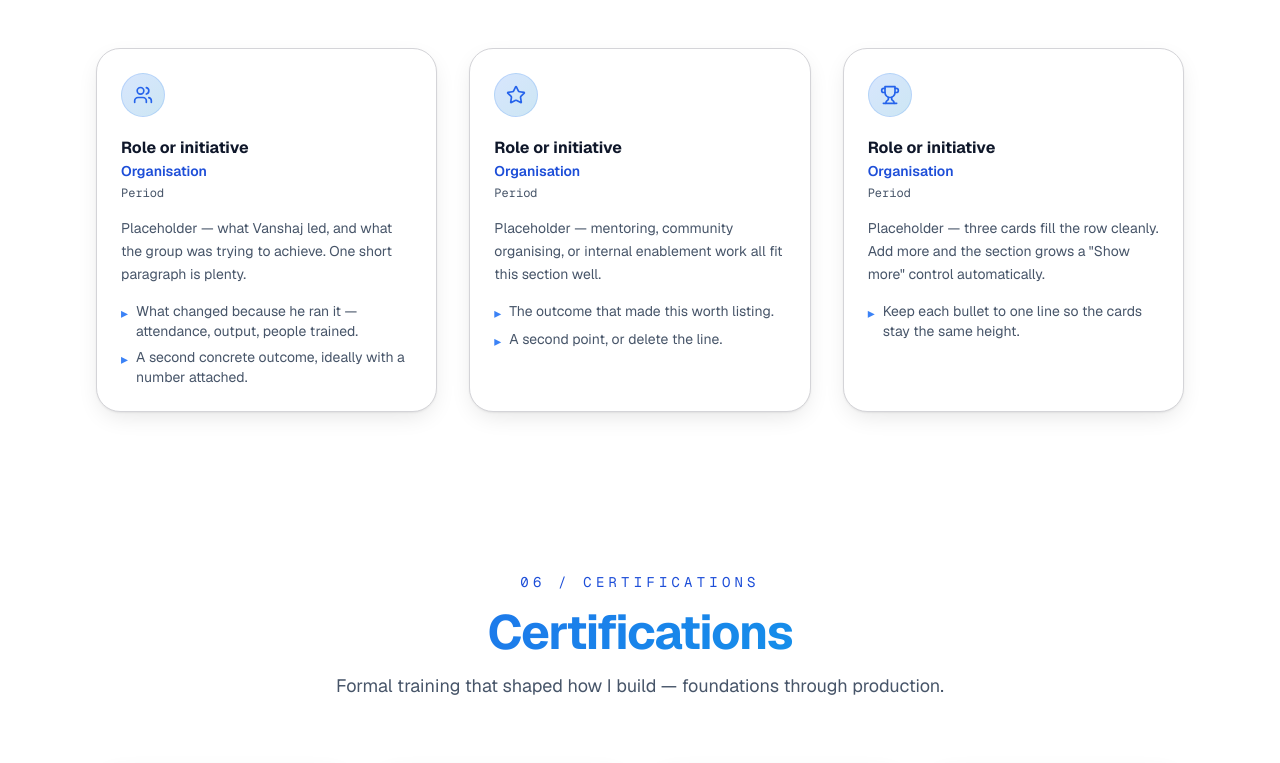
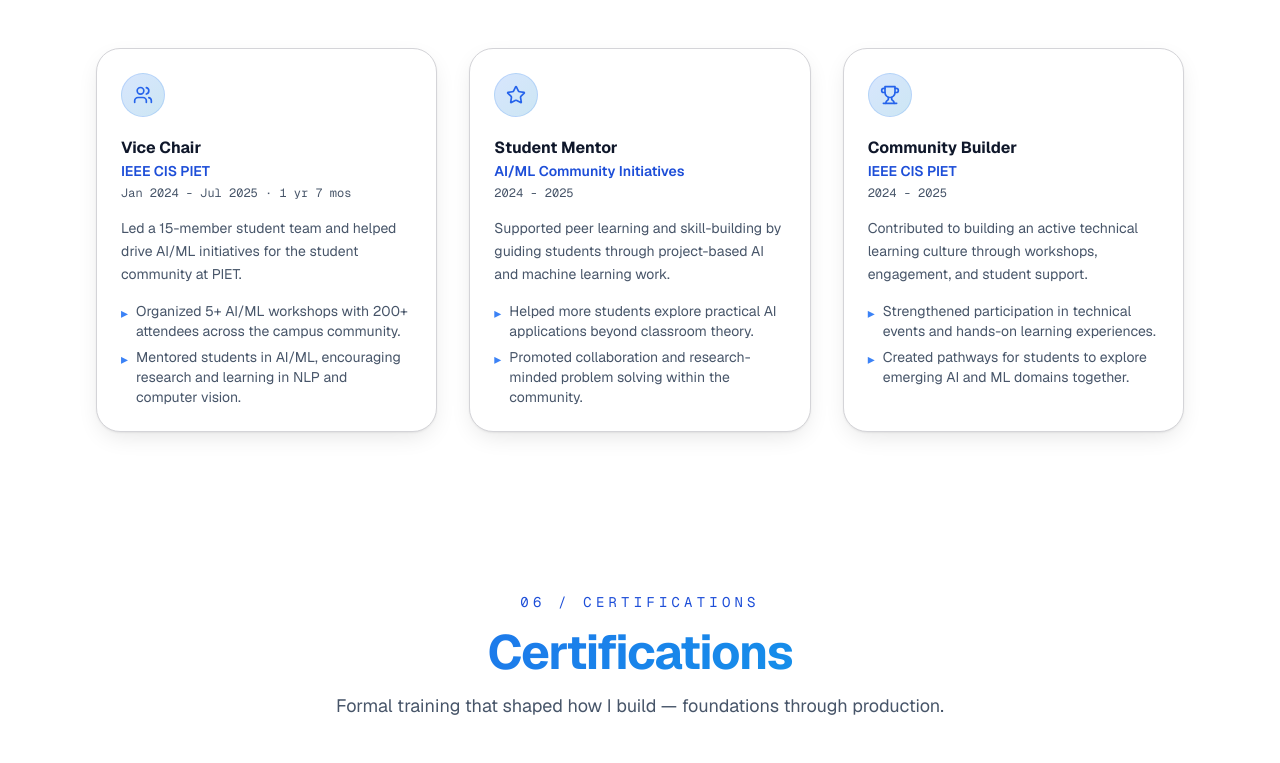
Before and after one commit to Vansh1502/vanshajgaur_portfolio, a Next.js app: page / in a window 1280 px wide. Shown: the part 6100-6863 px from the top of the page. Built offline with nearby package versions, Linux system fonts and the light colour scheme; no server answers.

Commit message:
Update leadership section and final portfolio content

```diff
--- a/content/leadership.ts
+++ b/content/leadership.ts
@@ -9,39 +9,40 @@ import type { LeadershipRole } from '@/types'
 export const LEADERSHIP_ROLES: LeadershipRole[] = [
   {
     _id: '1',
-    title: 'Role or initiative',
-    organisation: 'Organisation',
-    period: 'Period',
+    title: 'Vice Chair',
+    organisation: 'IEEE CIS PIET',
+    period: 'Jan 2024 - Jul 2025 · 1 yr 7 mos',
     description:
-      'Placeholder — what Vanshaj led, and what the group was trying to achieve. One short paragraph is plenty.',
+      'Led a 15-member student team and helped drive AI/ML initiatives for the student community at PIET.',
     impact: [
-      'What changed because he ran it — attendance, output, people trained.',
-      'A second concrete outcome, ideally with a number attached.',
+      'Organized 5+ AI/ML workshops with 200+ attendees across the campus community.',
+      'Mentored students in AI/ML, encouraging research and learning in NLP and computer vision.',
     ],
     icon: 'users',
   },
   {
     _id: '2',
-    title: 'Role or initiative',
-    organisation: 'Organisation',
-    period: 'Period',
+    title: 'Student Mentor',
+    organisation: 'AI/ML Community Initiatives',
+    period: '2024 - 2025',
     description:
-      'Placeholder — mentoring, community organising, or internal enablement work all fit this section well.',
+      'Supported peer learning and skill-building by guiding students through project-based AI and machine learning work.',
     impact: [
-      'The outcome that made this worth listing.',
-      'A second point, or delete the line.',
+      'Helped more students explore practical AI applications beyond classroom theory.',
+      'Promoted collaboration and research-minded problem solving within the community.',
     ],
     icon: 'star',
   },
   {
     _id: '3',
-    title: 'Role or initiative',
-    organisation: 'Organisation',
-    period: 'Period',
+    title: 'Community Builder',
+    organisation: 'IEEE CIS PIET',
+    period: '2024 - 2025',
     description:
-      'Placeholder — three cards fill the row cleanly. Add more and the section grows a "Show more" control automatically.',
+      'Contributed to building an active technical learning culture through workshops, engagement, and student support.',
     impact: [
-      'Keep each bullet to one line so the cards stay the same height.',
+      'Strengthened participation in technical events and hands-on learning experiences.',
+      'Created pathways for students to explore emerging AI and ML domains together.',
     ],
     icon: 'trophy',
   },
--- a/lib/site.ts
+++ b/lib/site.ts
@@ -48,9 +48,7 @@ export const SITE = {
     'AI Implementation Engineer at Axestrack AI Labs — putting machine learning and intelligent automation to work inside live logistics and fleet operations, from first integration to production rollout.',
   url: SITE_URL,
 
-  // [PLACEHOLDER] example.com is reserved for documentation, so this is safe
-  // to ship without impersonating a real inbox. Replace before launch.
-  email: 'vanshajgaur@example.com',
+  email: process.env.EMAIL_USER ?? 'vanshajgaur946269@gmail.com',
 
   // [VERIFIED] status line — he is currently in this role.
   availability: 'AI Implementation Engineer @ Axestrack',
```
Also changed, not shown: 2 other files (tests, documents, lock files or other folders).
